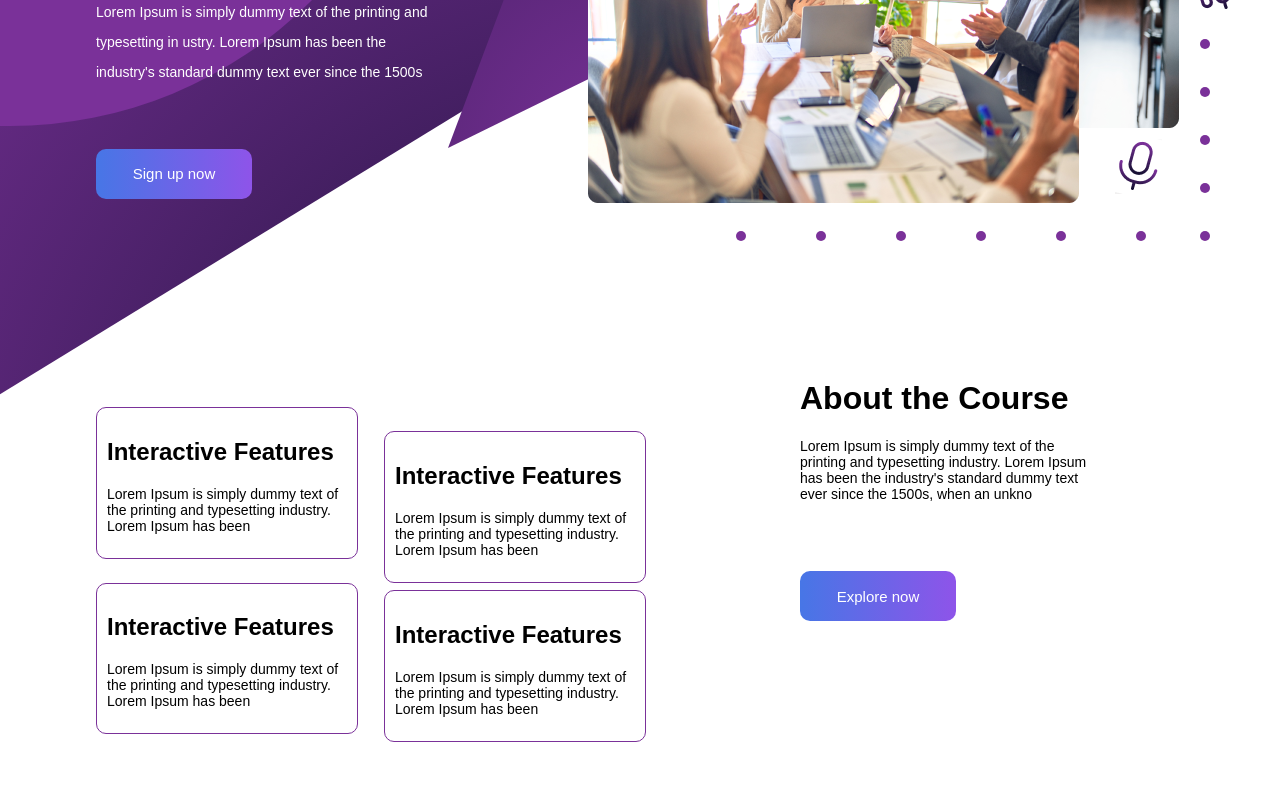
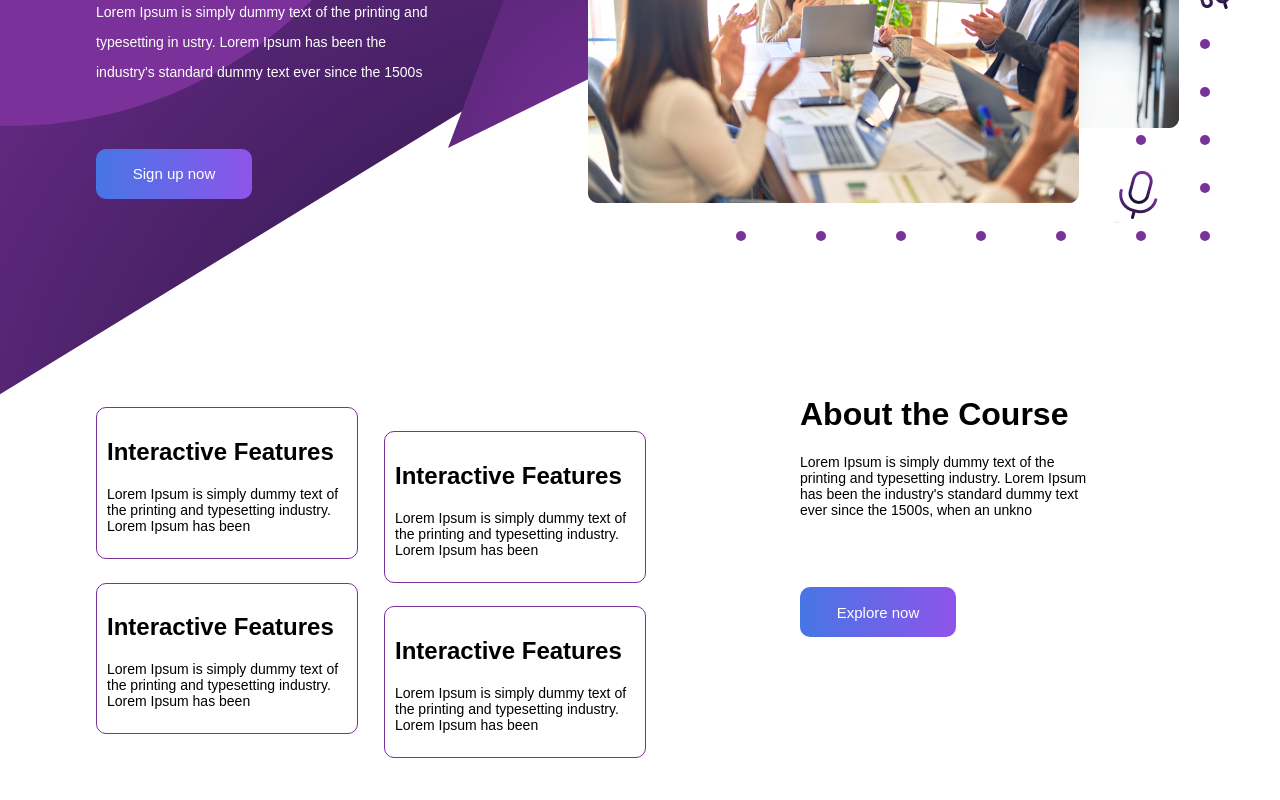
Before and after one commit to NikhilSriSu/hirinigTest, a React (Create React App) app in the folder testhirinig/: page / in a window 1280 px wide. Shown: the part 260-1060 px from the top of the page. Built offline with nearby package versions, Linux system fonts and the light colour scheme.

Commit message:
'latest'

```diff
--- a/testhirinig/src/Content.js
+++ b/testhirinig/src/Content.js
@@ -22,9 +22,10 @@ function Content() {
       <div className="dot">  <img className="image" src="Vector.png" alt="Image 1" style={{marginTop:"80px"}}/></div>
       <div className="dot" style={{marginTop:"-10pc"}}></div>
       <div className="dot" style={{marginTop:"-7pc"}}></div>
-      <div className="dot" style={{marginTop:"-4pc"}}><img className="image" src="Group.png" alt="Image 1" style={{marginLeft:"-85px", marginTop:"4px"}}/></div>
+      <div className="dot" style={{marginTop:"-4pc"}}><img className="image" src="Group.png" alt="Image 1" style={{marginLeft:"-85px", marginTop:"33px"}}/></div>
       <div className="dot" style={{marginTop:"-1pc"}}></div>
       <div className="dot" style={{marginTop:"2pc"}}></div>
+      <div className="dot" style={{marginTop:"-4pc", marginLeft:"65pc"}}></div>
       <div className="dot" style={{marginTop:"2pc", marginLeft:"65pc"}}></div>
       <div className="dot" style={{marginTop:"2pc", marginLeft:"60pc"}}></div>
       <div className="dot" style={{marginTop:"2pc", marginLeft:"55pc"}}></div>
@@ -49,7 +50,7 @@ function Content() {
          <h2 style={{color:"black"}}>Interactive Features</h2>
          <p>Lorem Ipsum is simply dummy  text of the printing and typesetting industry. Lorem Ipsum has been</p>
         </div>
-        <div style={{border:"solid 1px #7A3199", borderRadius:"10px" ,padding:"10px", marginLeft:"24pc", marginTop:"-9pc", width:"15pc"}}>
+        <div style={{border:"solid 1px #7A3199", borderRadius:"10px" ,padding:"10px", marginLeft:"24pc", marginTop:"-8pc", width:"15pc"}}>
          <h2 style={{color:"black"}}>Interactive Features</h2>
          <p>Lorem Ipsum is simply dummy  text of the printing and typesetting industry. Lorem Ipsum has been</p>
         </div>
```
